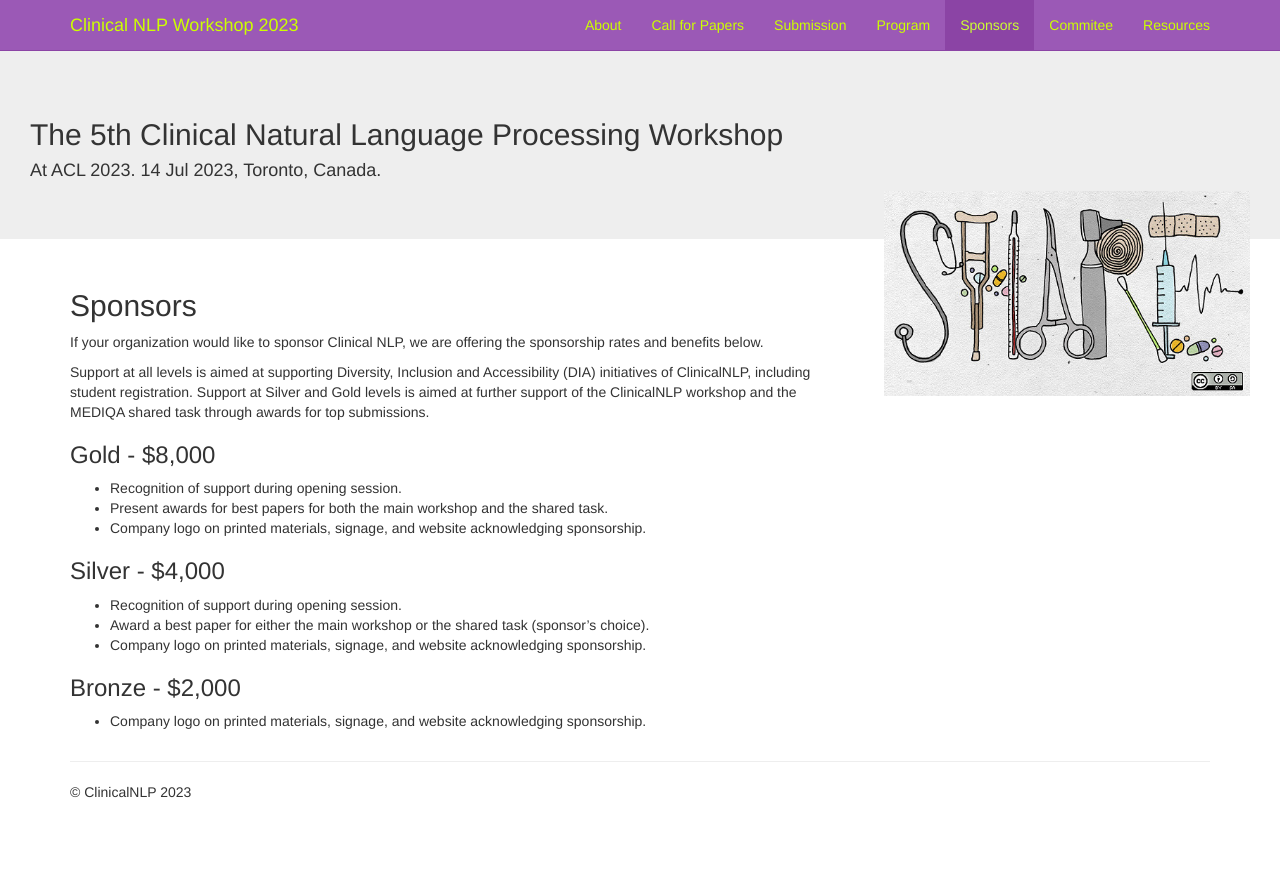
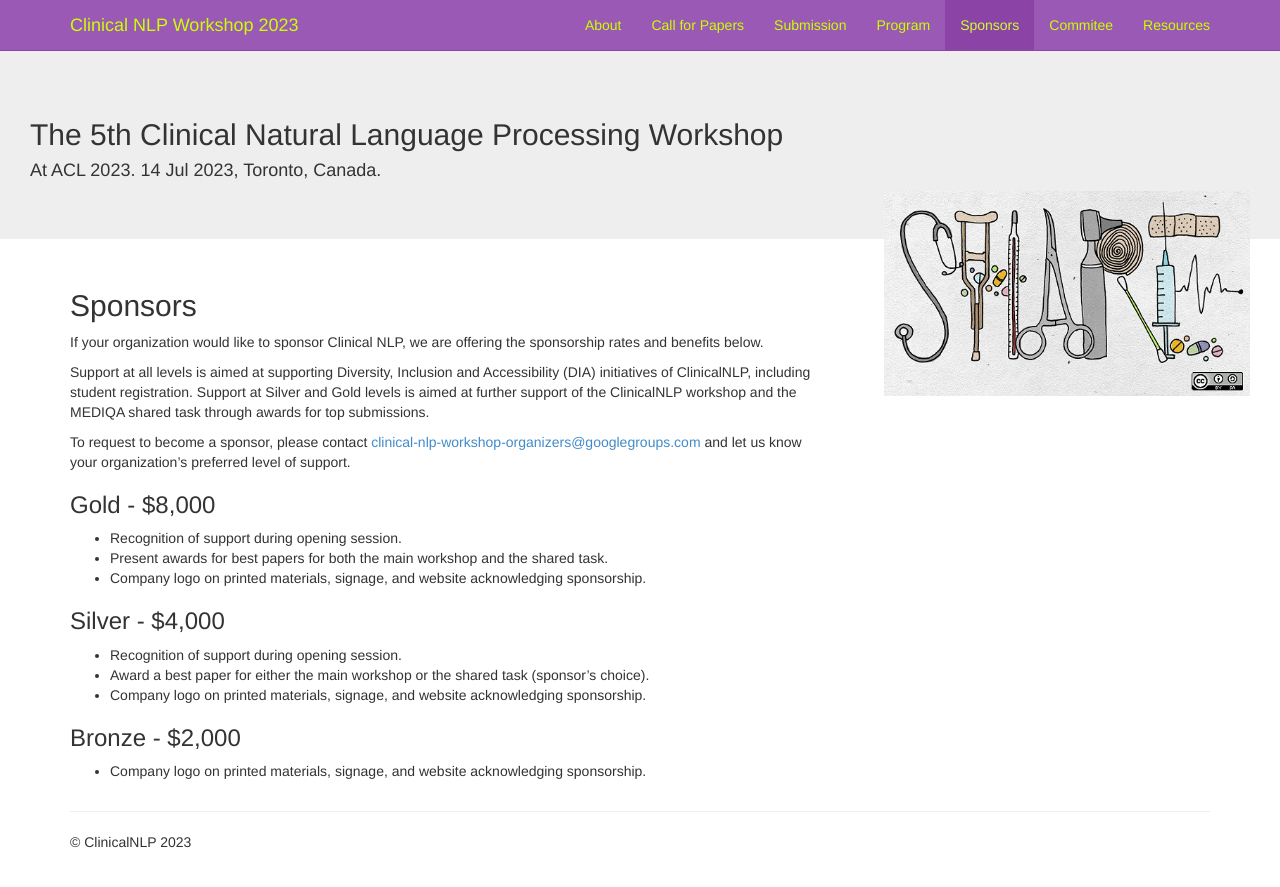
Before and after one commit to clinical-nlp/clinical-nlp.github.io, a Jekyll site: the page built from 2023/sponsors.md, in a window 1280 px wide. Shown: the top 887 px of the page. Built offline with Jekyll 4.4.1, drawn with Linux system fonts in a browser that asks for light colours; nearby versions of some CDN libraries; comment, search, counter and statistics services are not loaded.

Commit message:
Adds contact info for sponsorships

```diff
--- a/2023/sponsors.md
+++ b/2023/sponsors.md
@@ -8,6 +8,8 @@ If your organization would like to sponsor Clinical NLP, we are offering the spo
 
 Support at all levels is aimed at supporting Diversity, Inclusion and Accessibility (DIA) initiatives of ClinicalNLP, including student registration.
 Support at Silver and Gold levels is aimed at further support of the ClinicalNLP workshop and the MEDIQA shared task through awards for top submissions.
+
+To request to become a sponsor, please contact <clinical-nlp-workshop-organizers@googlegroups.com> and let us know your organization's preferred level of support.
 
 ### Gold - $8,000
 * Recognition of support during opening session.
```
